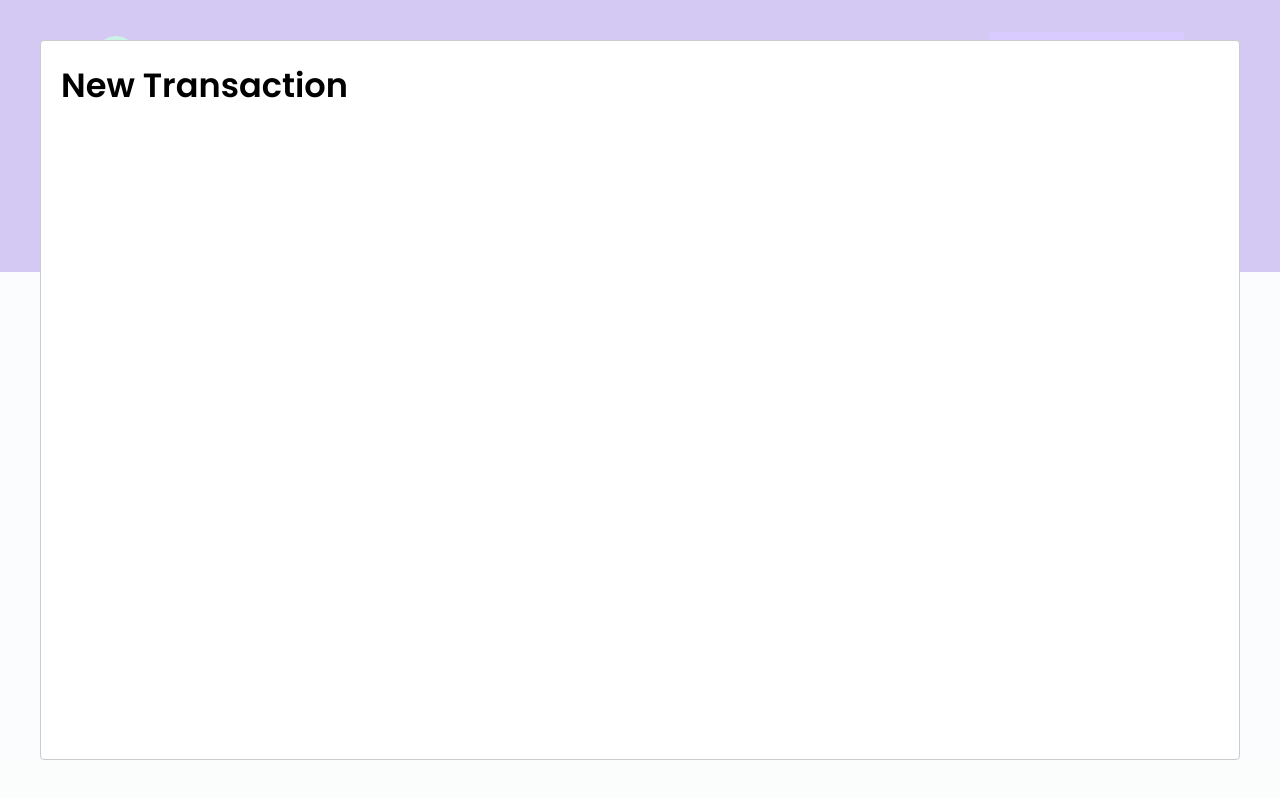
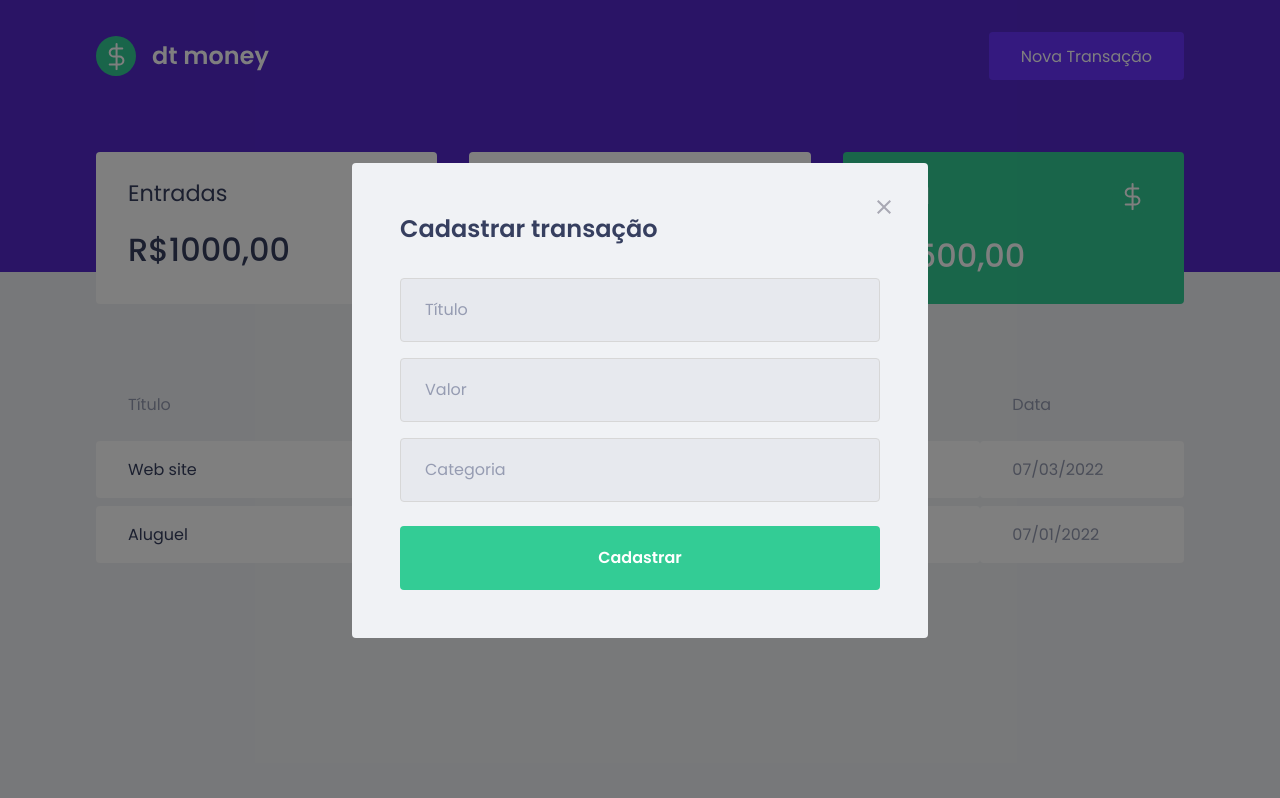
Before and after one commit to vagnersilvas/dtMoney, a React (Create React App) app: page / in a window 1280 px wide. Both pictures are taken after a click on the button "Nova Transação". Built offline with nearby package versions, Linux system fonts and the light colour scheme; no server answers; what miragejs would draw is missing.

Commit message:
create component TransactionModal and own style

```diff
--- a/src/components/NewTransactionModal/index.tsx
+++ b/src/components/NewTransactionModal/index.tsx
@@ -1,5 +1,6 @@
 import Modal from "react-modal";
-
+import { Container } from "./styles";
+import buttonClose from '../../assets/buttonClose.svg'
 interface NewTransactionModalProps {
     isOpen: boolean;
     onRequestClose: () => void;
@@ -9,8 +10,35 @@
         <Modal
             isOpen={isOpen}
             onRequestClose={onRequestClose}
+            overlayClassName="react-modal-overlay"
+            className="react-modal-content"
         >
-            <h2>New Transaction</h2>
+            <button
+            type="button"
+            onClick={onRequestClose}
+            className="react-modal-close"
+            >
+                <img src={buttonClose} alt="Fechar modal"/>
+            </button>
+
+            <Container>
+                <h2>Cadastrar transação</h2>
+
+                <input
+                    type="text"
+                    placeholder="Título"
+                />
+                <input
+                    type="number"
+                    placeholder="Valor"
+                />
+                <input
+                    type="text"
+                    placeholder="Categoria" />
+                <button type="submit">
+                    Cadastrar
+                </button>
+            </Container>
         </Modal>
     )
 }
--- a/src/components/NewTransactionModal/styles.ts
+++ b/src/components/NewTransactionModal/styles.ts
@@ -1,3 +1,53 @@
 import styled from "styled-components";
 
-export const Container = styled.div``;
+export const Container = styled.form`
+  h2 {
+    font-size: 1.5rem;
+    color: var(--text-title);
+    margin-bottom: 2rem;
+  }
+
+  input {
+    width: 100%;
+    padding: 0 1.5rem;
+    height: 4rem;
+    border-radius: 0.25rem;
+
+    border: 1px solid #d7d7d7;
+    background: #e7e9ee;
+
+    font-weight: 400;
+    font-size: 1rem;
+
+    outline-color: var(--text-body);
+    &::placeholder {
+      color: var(--text-body);
+    }
+
+    & + input {
+      margin-top: 1rem;
+    }
+  }
+  button[type="submit"] {
+    width: 100%;
+    padding: 0 1.5rem;
+    height: 4rem;
+    border-radius: 0.25rem;
+    border: 0;
+
+    font-size: 1rem;
+    font-weight: 600;
+
+    background: var(--green);
+    color: var(--shape);
+
+    margin-top: 1.5rem;
+
+    transition: filter 0.2s;
+    &:hover {
+      filter: brightness(0.9);
+    }
+  }
+
+
+`;
--- a/src/styles/global.ts
+++ b/src/styles/global.ts
@@ -9,7 +9,7 @@
         --blue-light:#6933FF;
 
         --text-title:#363F5F;
-        --text-body:#969CB3;
+        --text-body:#969CB2;
 
         --background:#F0F2F5;
         --shape: #FFFFFF;
@@ -51,4 +51,35 @@
         opacity: 0.6;
         cursor:not-allowed;
     }
+    .react-modal-overlay{
+        background: rgba(0,0,0,0.5);
+        position: fixed;
+
+        inset: 0 0 0 0;
+
+        display: flex;
+        align-items: center;
+        justify-content: center;
+    }
+    .react-modal-content{
+
+        width: 100%;
+        max-width: 576px;
+        background: var(--background);
+        padding: 3rem;
+        position: relative;
+        border-radius: 0.25rem;
+    }
+    .react-modal-close{
+        position: absolute;
+        right: 1.5rem;
+        top: 1.5rem;
+        border:0;
+        background:transparent;
+        transition: filter 0.2s;
+
+        &:hover {
+            filter: brightness(0.7);
+        }
+    }
 `;
```
